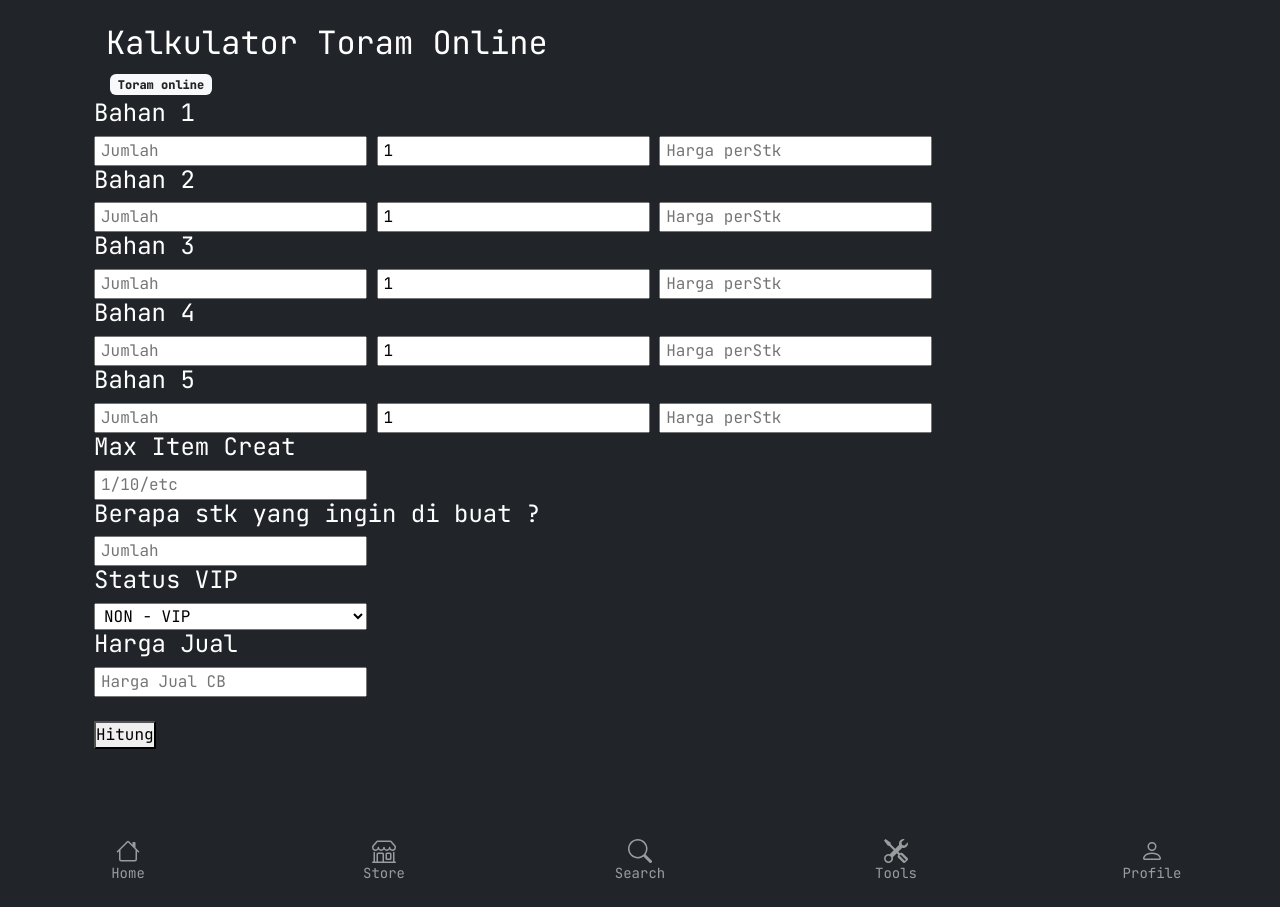
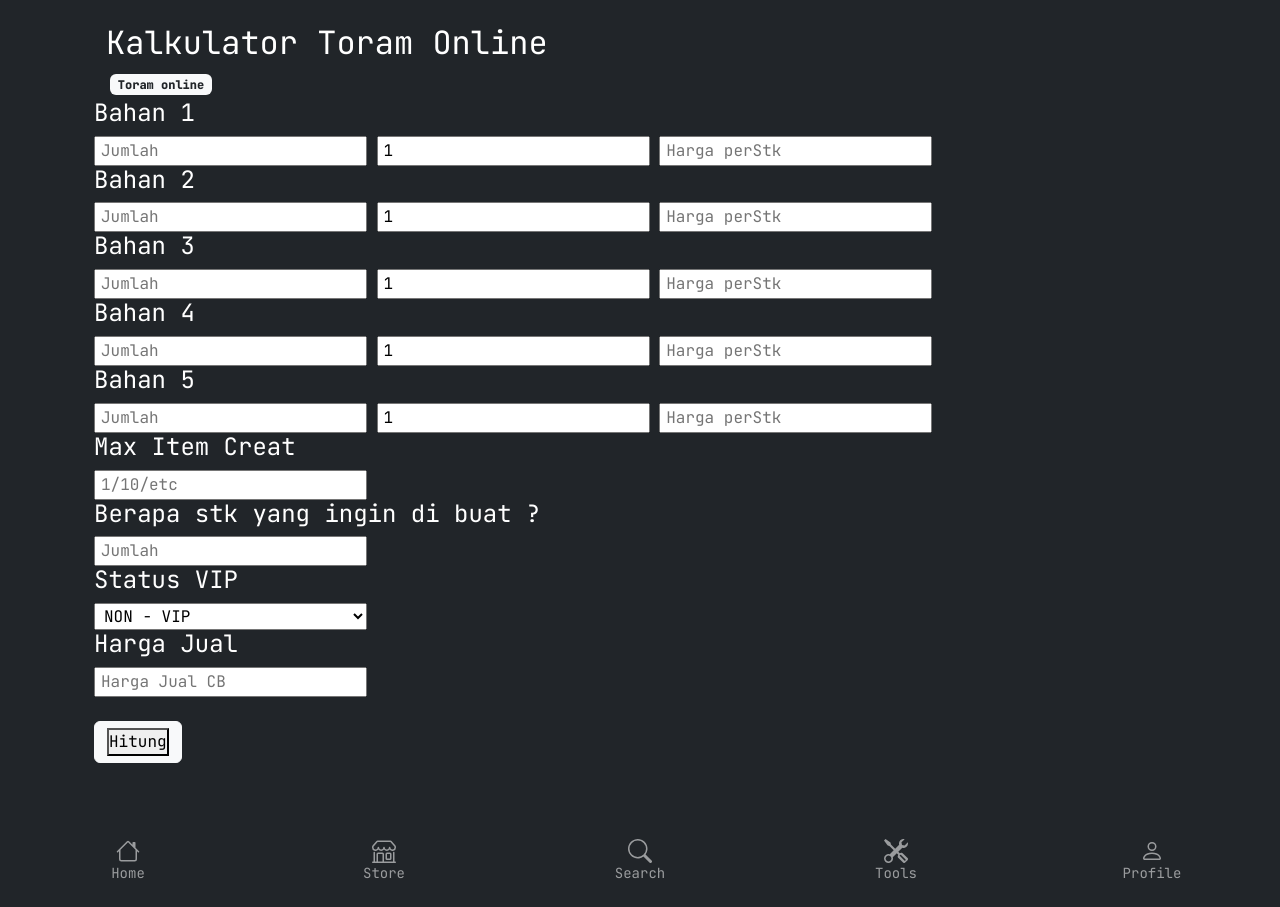
Before and after one commit to angganesia/angganesia.github.io, a Jekyll site: the page built from _pages/to.md, in a window 1280 px wide. Built offline with Jekyll 4.4.1, drawn with Linux system fonts in a browser that asks for light colours.

Commit message:
update to.md

```diff
--- a/_pages/to.md
+++ b/_pages/to.md
@@ -48,7 +48,7 @@ layout: page
       <h4>Harga Jual</h4>
       <input type="number" id="hargajual" placeholder="Harga Jual CB">
       <br><br>
-      <div class="categories">
+      <div class="btn btn-light">
         <button class="category" type="button" id="hitung">Hitung</button>
       </div>
 </form>
```
